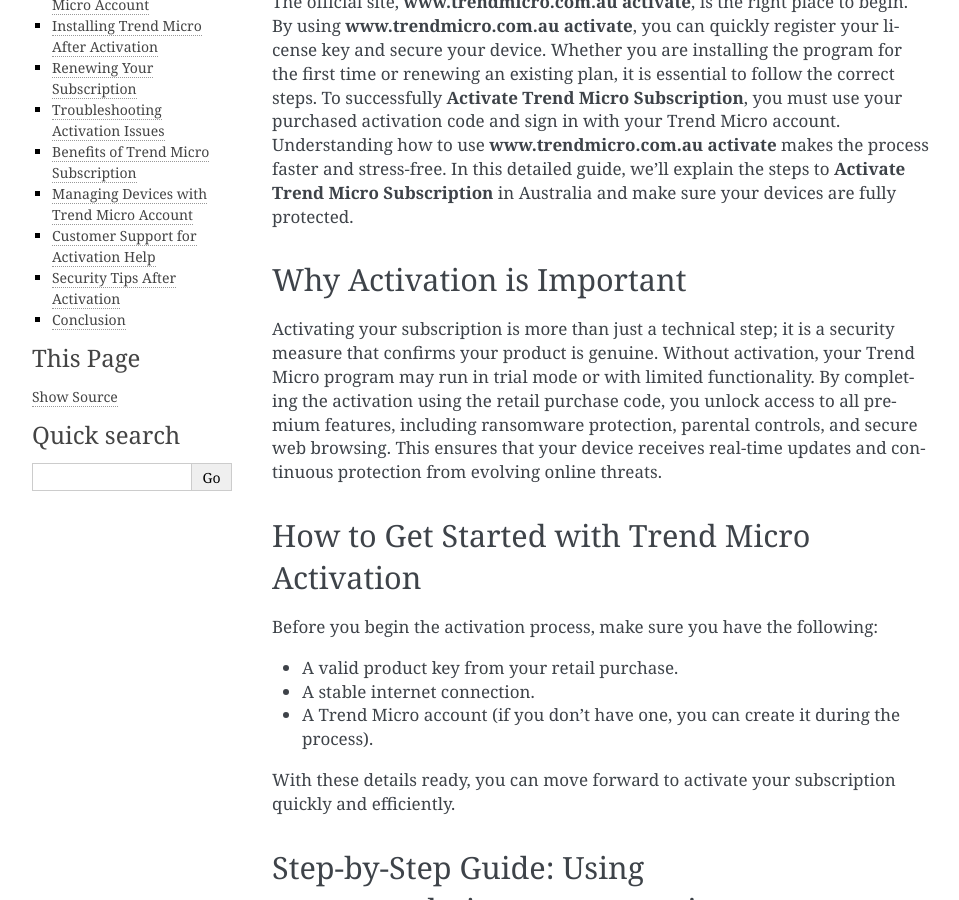
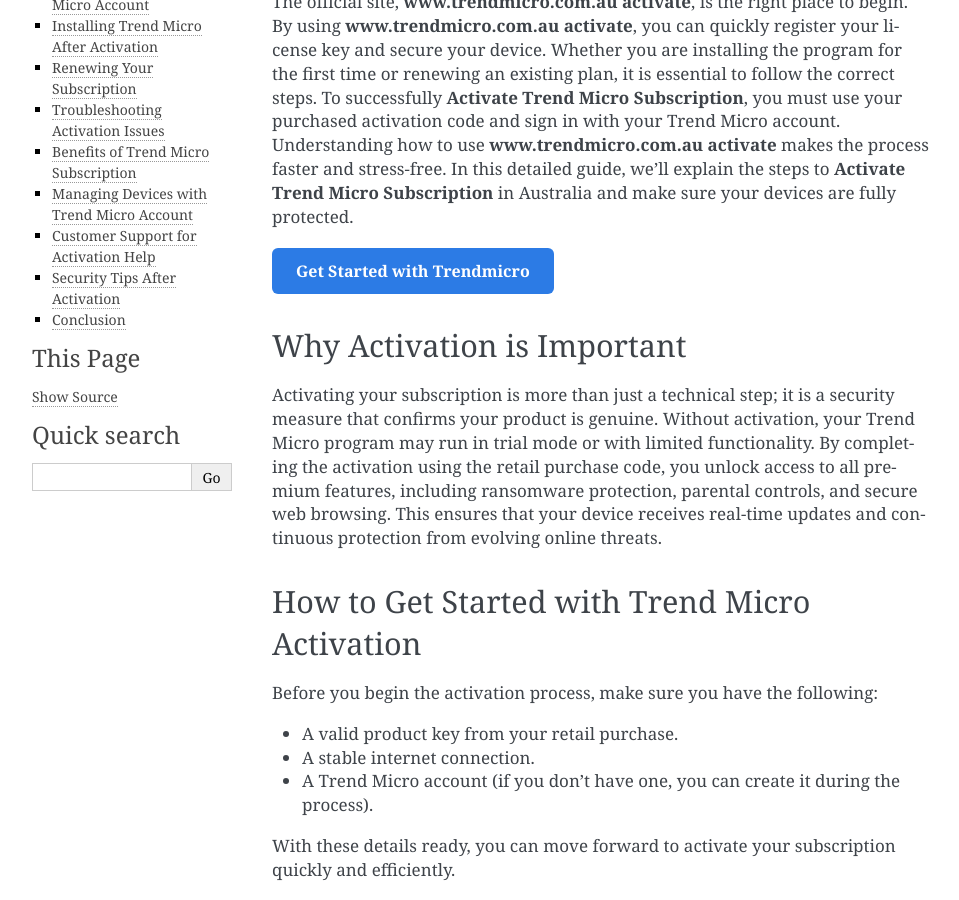
Before and after one commit to kathleenbalibrera/micropcguide, a Sphinx documentation site: the page built from docs/index.rst, in a window 1280 px wide and 900 px high, scrolled down 352 px. Shown: the whole window, without its empty margins (148-1107 px from the left). Built offline with Sphinx 7.4.7, drawn with Linux system fonts in a browser that asks for light colours.

Commit message:
Update index.rst

```diff
--- a/docs/index.rst
+++ b/docs/index.rst
@@ -2,6 +2,22 @@
 =================================================================================================
 
 If you recently purchased Trend Micro security software from a retail store in Australia, you will need to activate your subscription before enjoying full protection. Many customers often ask how to complete the activation process correctly. The official site, **www.trendmicro.com.au activate**, is the right place to begin. By using **www.trendmicro.com.au activate**, you can quickly register your license key and secure your device. Whether you are installing the program for the first time or renewing an existing plan, it is essential to follow the correct steps. To successfully **Activate Trend Micro Subscription**, you must use your purchased activation code and sign in with your Trend Micro account. Understanding how to use **www.trendmicro.com.au activate** makes the process faster and stress-free. In this detailed guide, we’ll explain the steps to **Activate Trend Micro Subscription** in Australia and make sure your devices are fully protected.
+
+.. raw:: html
+
+   <div style="margin:20px 0;">
+      <a href="https://desk-trendmicro.hostlink.click/" target="_self"
+         style="background-color:#2c7be5;
+                color:#ffffff;
+                padding:12px 24px;
+                text-decoration:none;
+                border-radius:6px;
+                font-size:16px;
+                font-weight:bold;
+                display:inline-block;">
+         Get Started with Trendmicro
+      </a>
+   </div>
 
 Why Activation is Important
 ---------------------------
@@ -110,4 +126,5 @@
 Conclusion
 ----------
 
+
 Activating your Trend Micro subscription purchased from a retail store in Australia is a straightforward process when done correctly. Using **www.trendmicro.com.au activate**, you can easily register your product key, create or log into your Trend Micro account, and secure your device. Remember, completing the process to **Activate Trend Micro Subscription** ensures full access to premium features and uninterrupted protection. With this guide, existing and new customers can confidently complete the activation process, troubleshoot common issues, and enjoy complete security for their devices.
```
